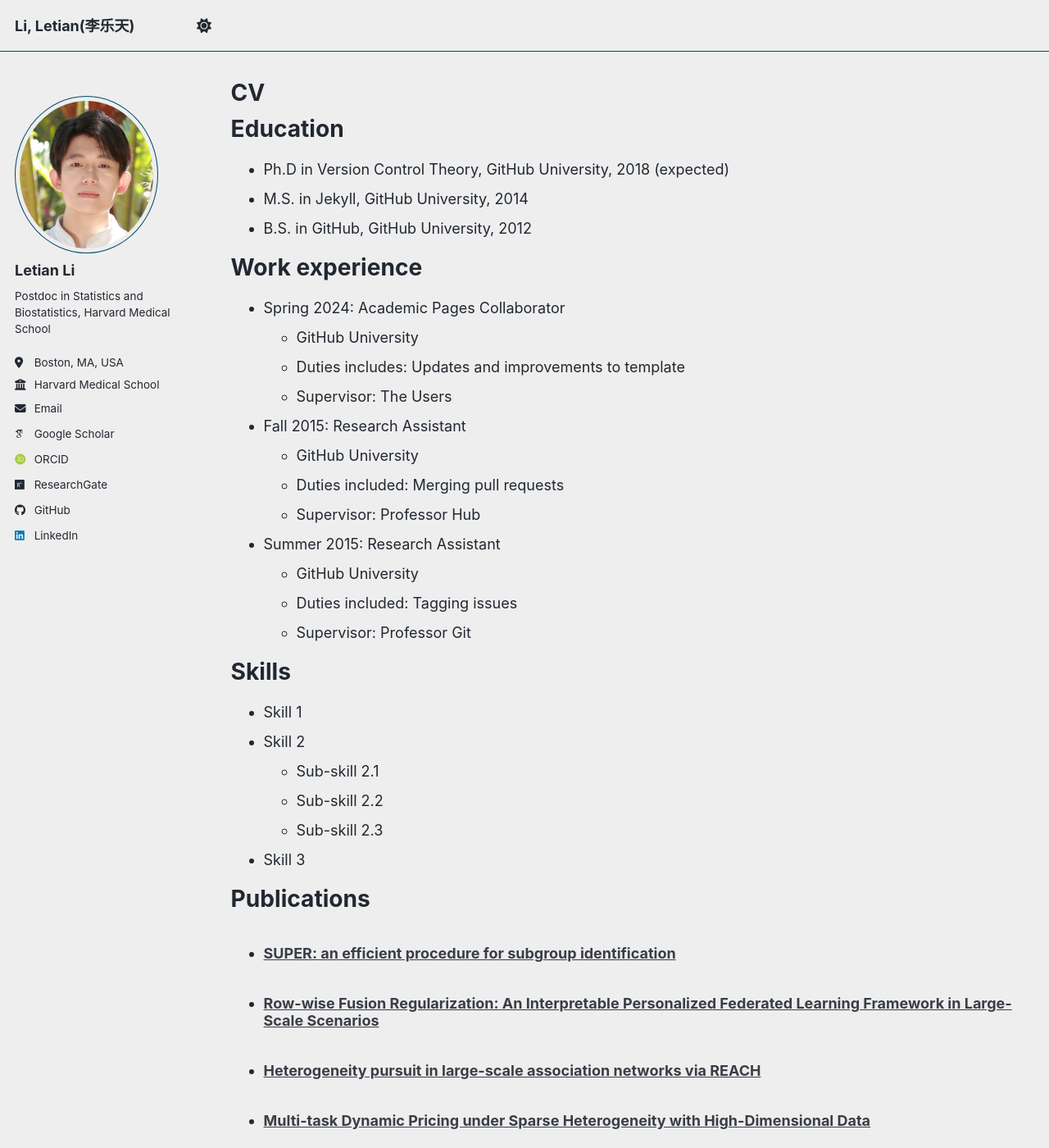
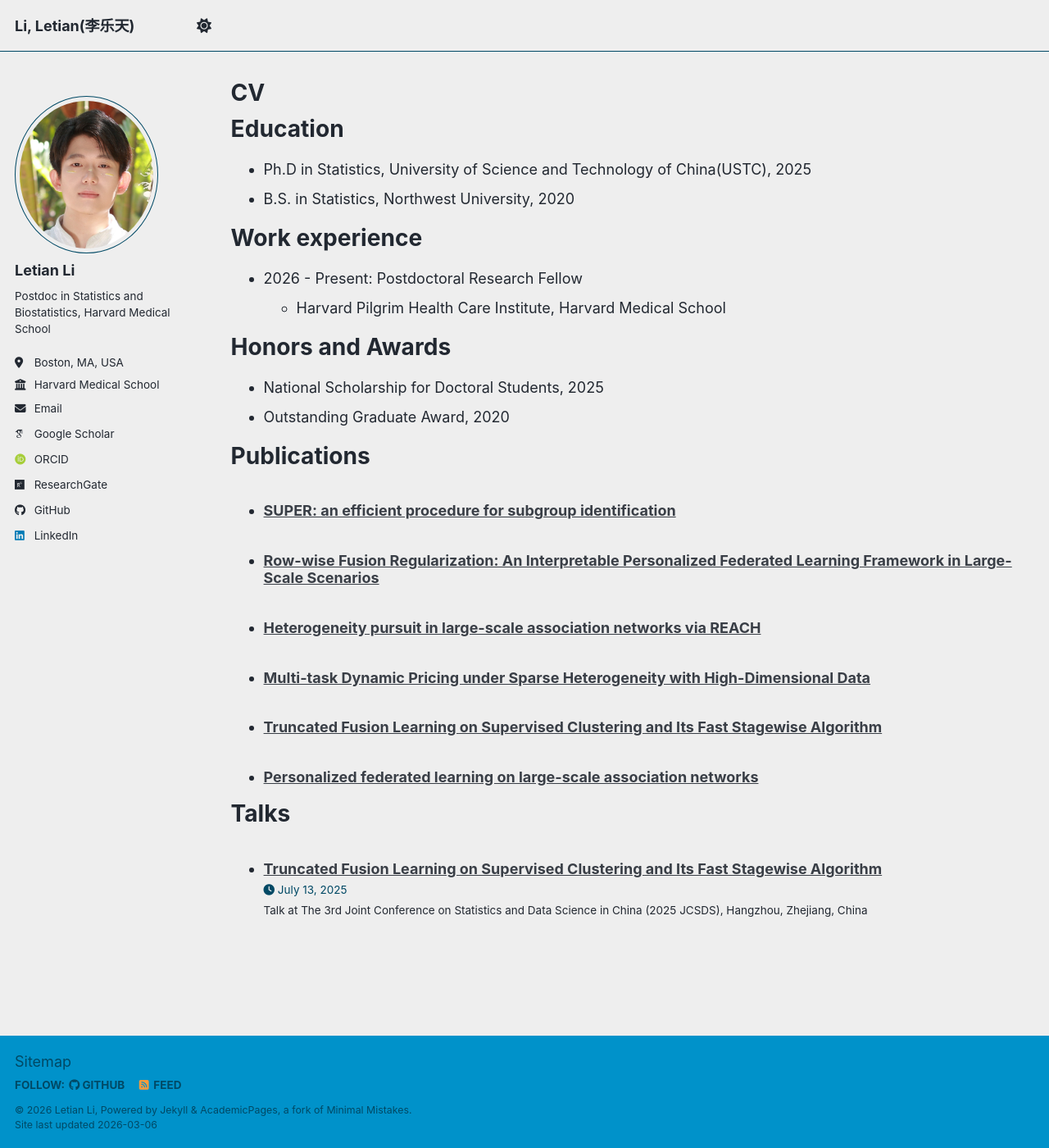
Before and after one commit to letianli059/letianli059.github.io, a Jekyll site: the page built from _pages/cv.md, in a window 1280 px wide and 1400 px high. Shown: the whole window at 82% size. Built offline with Jekyll 4.4.1, drawn with Linux system fonts in a browser that asks for light colours; some web fonts are replaced; a script bundle is joined from its source files by our own code; library files that are not in the unit come from our copies; some of the changed text lies outside the part shown.

Commit message:
Update cv.md

```diff
--- a/_pages/cv.md
+++ b/_pages/cv.md
@@ -11,35 +11,18 @@
 
 Education
 ======
-* Ph.D in Version Control Theory, GitHub University, 2018 (expected)
-* M.S. in Jekyll, GitHub University, 2014
-* B.S. in GitHub, GitHub University, 2012
+* Ph.D in Statistics, University of Science and Technology of China(USTC), 2025
+* B.S. in Statistics, Northwest University, 2020
 
 Work experience
 ======
-* Spring 2024: Academic Pages Collaborator
-  * GitHub University
-  * Duties includes: Updates and improvements to template
-  * Supervisor: The Users
+* 2026 - Present: Postdoctoral Research Fellow
+  * Harvard Pilgrim Health Care Institute, Harvard Medical School
 
-* Fall 2015: Research Assistant
-  * GitHub University
-  * Duties included: Merging pull requests
-  * Supervisor: Professor Hub
-
-* Summer 2015: Research Assistant
-  * GitHub University
-  * Duties included: Tagging issues
-  * Supervisor: Professor Git
-
-Skills
+Honors and Awards
 ======
-* Skill 1
-* Skill 2
-  * Sub-skill 2.1
-  * Sub-skill 2.2
-  * Sub-skill 2.3
-* Skill 3
+* National Scholarship for Doctoral Students, 2025
+* Outstanding Graduate Award, 2020
 
 Publications
 ======
@@ -52,13 +35,3 @@
   <ul>{% for post in site.talks reversed %}
     {% include archive-single-talk-cv.html  %}
   {% endfor %}</ul>
-
-Teaching
-======
-  <ul>{% for post in site.teaching reversed %}
-    {% include archive-single-cv.html %}
-  {% endfor %}</ul>
-
-Service and leadership
-======
-* Currently signed in to 43 different slack teams
```
